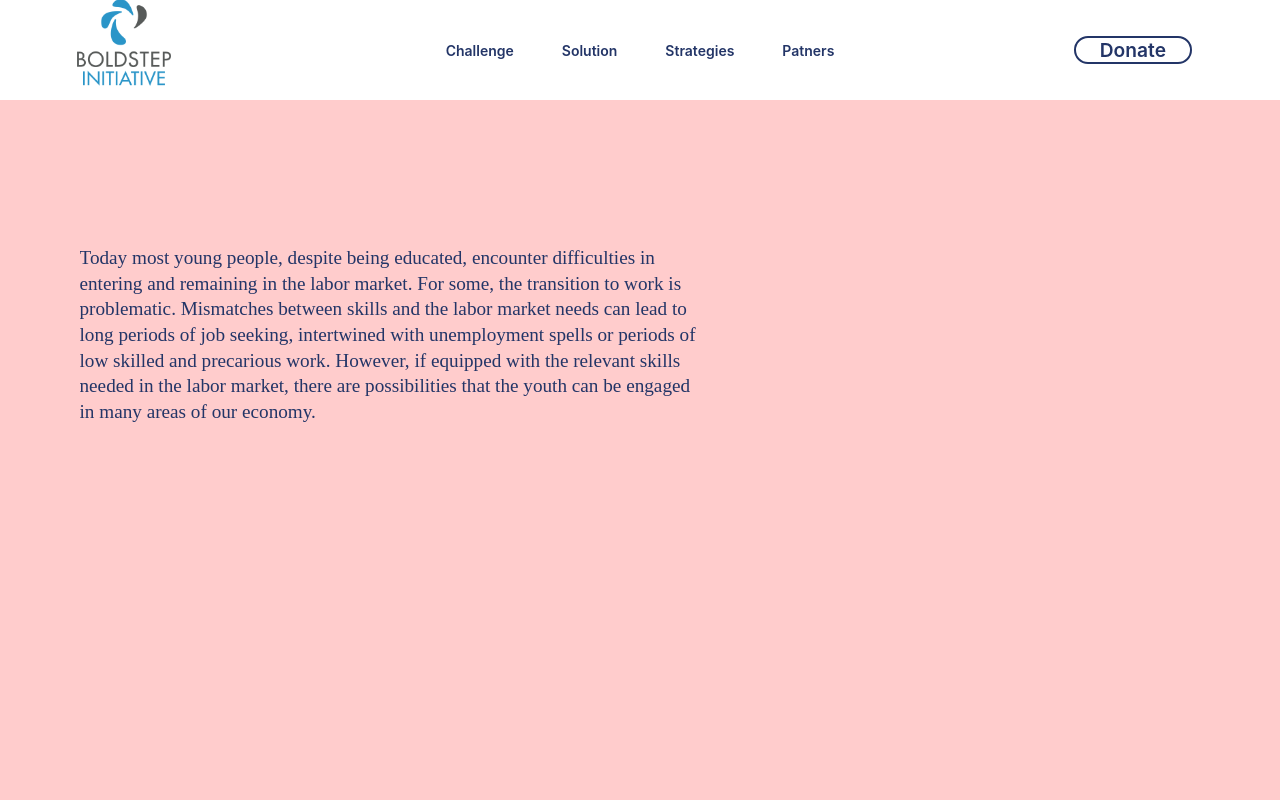
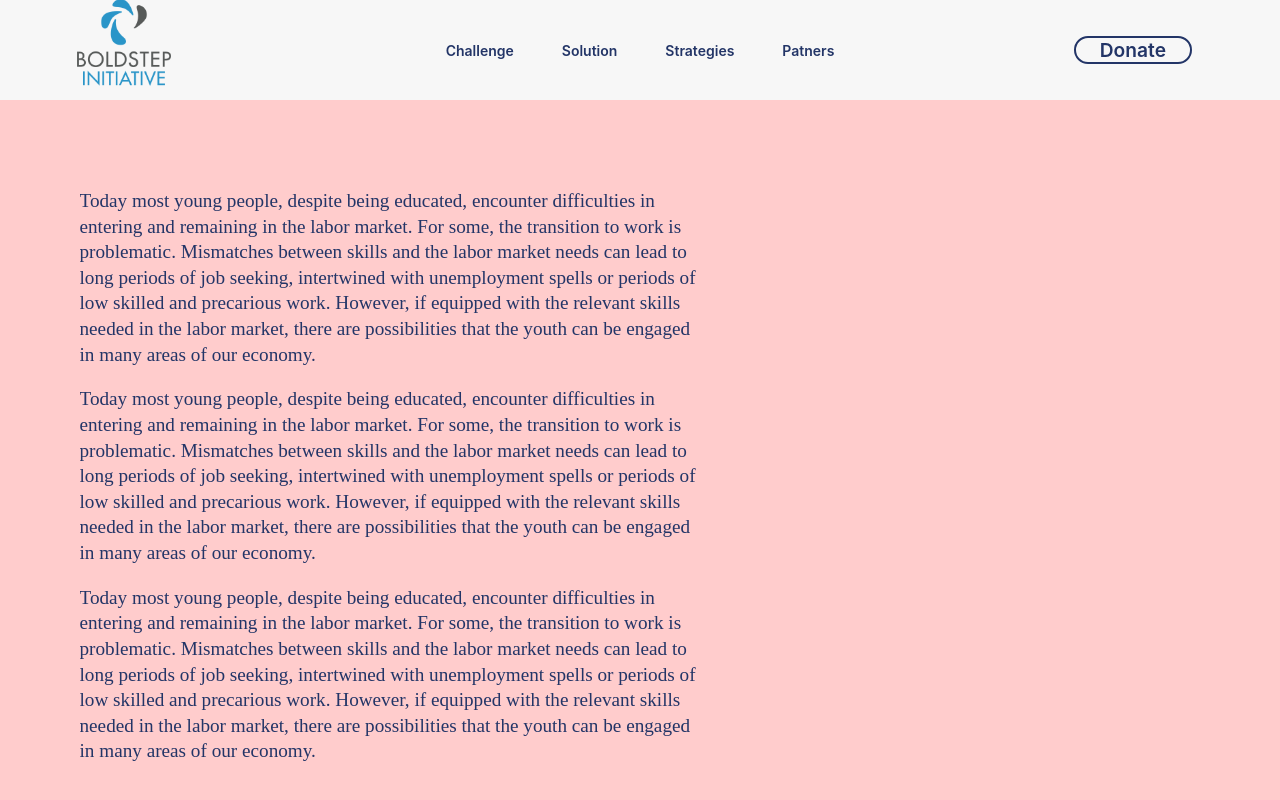
Before and after one commit to jbuyu/live-ngo, a Next.js app: page /challenge in a window 1280 px wide. Shown: the top 800 px of the page. Built offline with nearby package versions, Linux system fonts and the light colour scheme.

Commit message:
fixes footer and header

```diff
--- a/components/Banner.js
+++ b/components/Banner.js
@@ -1,7 +1,6 @@
 // import Image from "next/image";
 import Link from "next/link";
 import Africa from "../public/africa.svg";
-import Play from "../public/play.svg";
 
 export default function Banner() {
   return (
--- a/components/Layout.js
+++ b/components/Layout.js
@@ -8,7 +8,7 @@ class Layout extends Component {
       <div className="layout">
         <Header />
         {children}
-        {/* <Footer /> */}
+        <Footer />
       </div>
     );
   }
--- a/pages/challenge.js
+++ b/pages/challenge.js
@@ -22,6 +22,30 @@ export default function Challenge() {
                       that the youth can be engaged in many areas of our
                       economy.
                     </p>
+                    <p>
+                      Today most young people, despite being educated, encounter
+                      difficulties in entering and remaining in the labor
+                      market. For some, the transition to work is problematic.
+                      Mismatches between skills and the labor market needs can
+                      lead to long periods of job seeking, intertwined with
+                      unemployment spells or periods of low skilled and
+                      precarious work. However, if equipped with the relevant
+                      skills needed in the labor market, there are possibilities
+                      that the youth can be engaged in many areas of our
+                      economy.
+                    </p>
+                    <p>
+                      Today most young people, despite being educated, encounter
+                      difficulties in entering and remaining in the labor
+                      market. For some, the transition to work is problematic.
+                      Mismatches between skills and the labor market needs can
+                      lead to long periods of job seeking, intertwined with
+                      unemployment spells or periods of low skilled and
+                      precarious work. However, if equipped with the relevant
+                      skills needed in the labor market, there are possibilities
+                      that the youth can be engaged in many areas of our
+                      economy.
+                    </p>
                   </div>
                 </h1>
               </div>
--- a/styles/challenge.scss
+++ b/styles/challenge.scss
@@ -42,7 +42,7 @@
           }
           .challenge {
             overflow: hidden;
-            height: 500px;
+            height: auto;
             position: relative;
             span {
               position: absolute;
--- a/styles/header.scss
+++ b/styles/header.scss
@@ -5,6 +5,7 @@ header {
   width: 100%;
   height: 100px;
   z-index: 10;
+  background-color: #f7f7f7;
   .container-fluid {
     .header-inner {
       position: relative;
--- a/styles/variables.scss
+++ b/styles/variables.scss
@@ -17,7 +17,7 @@ $white: #ffffff;
 body {
   font-family: "Poppins", -apple-system, BlinkMacSystemFont, "Segoe UI", Roboto,
     Oxygen, Ubuntu, Cantarell, "Open Sans", "Helvetica Neue", sans-serif;
-  height: 2000px;
+  // height: 2000px;
 }
 
 // Container
```
